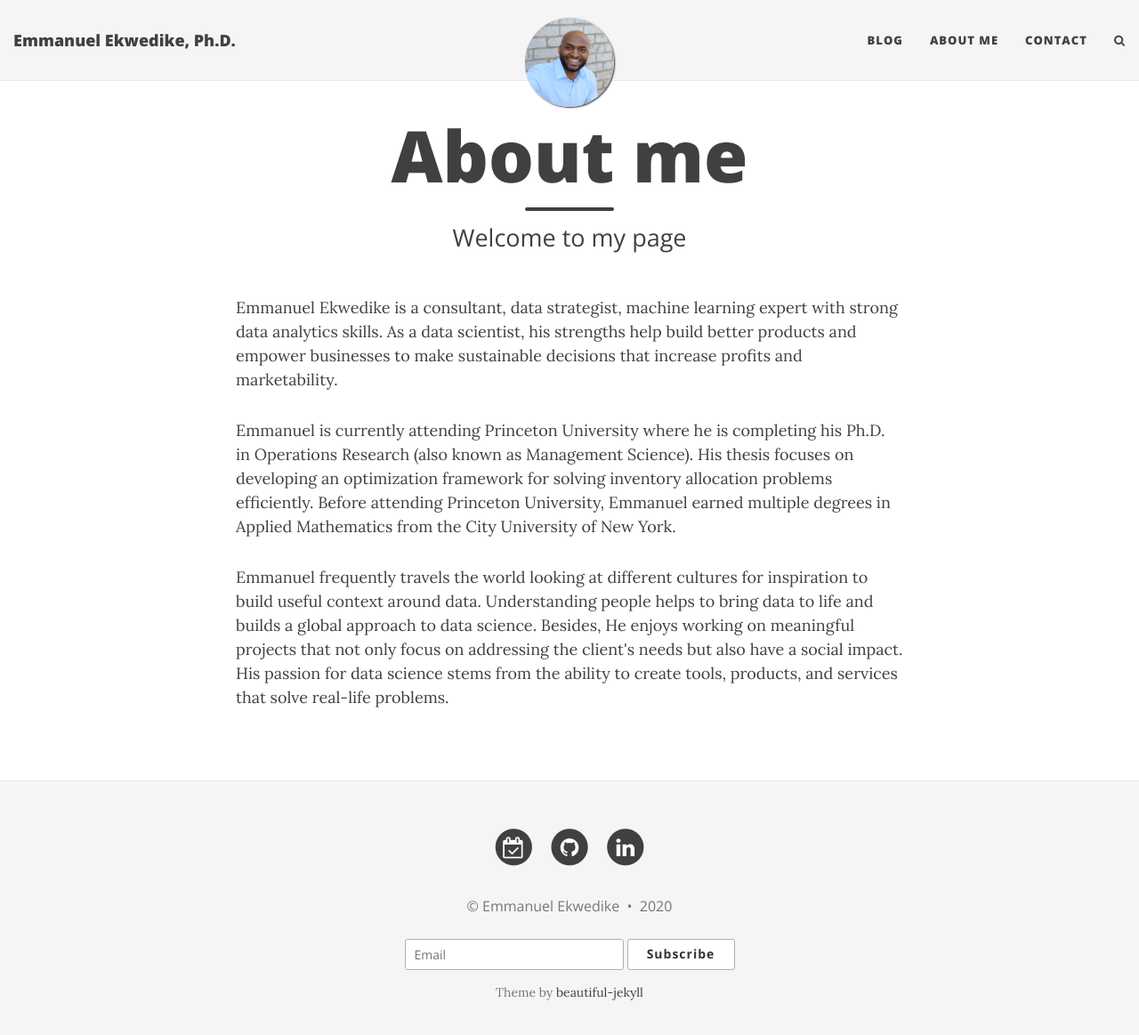
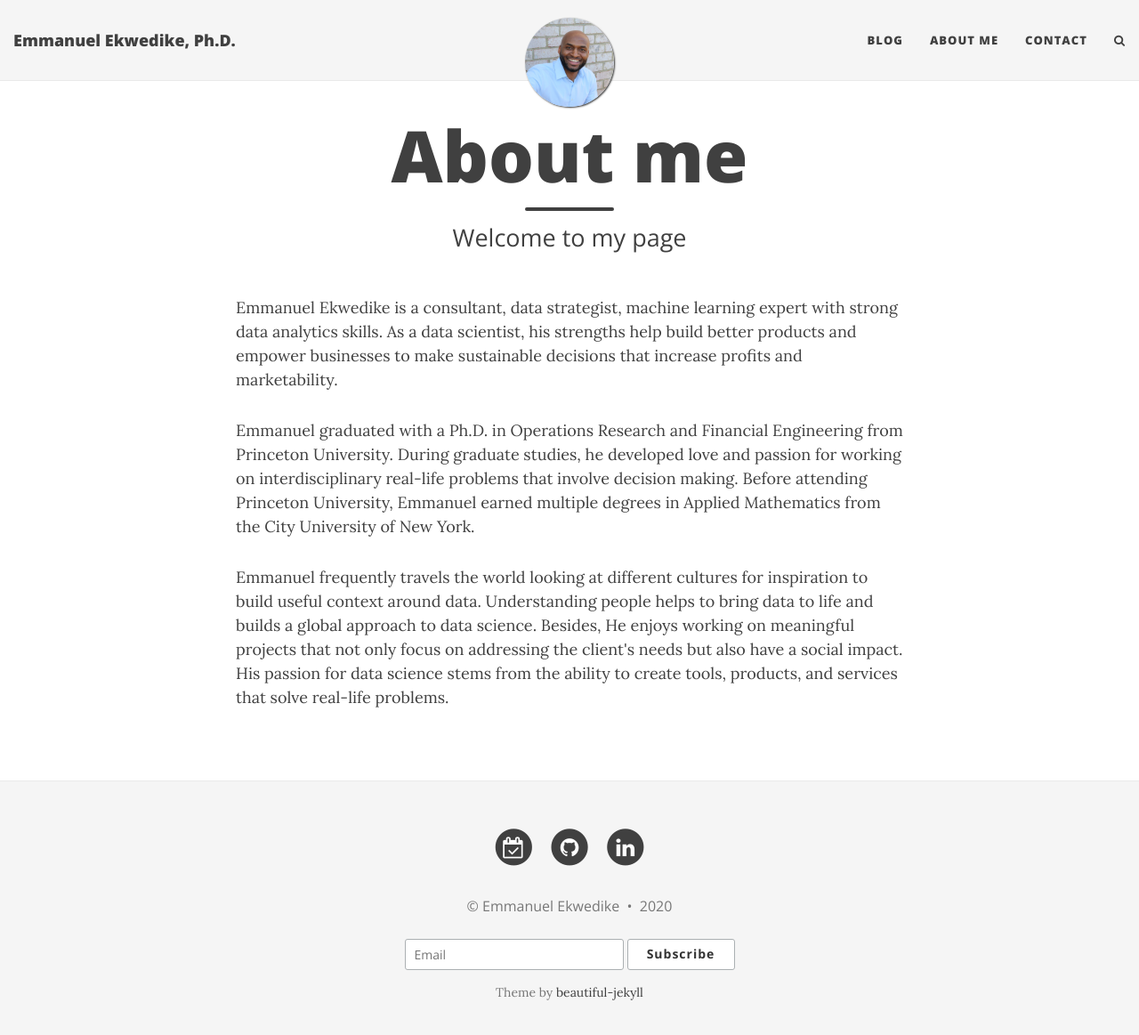
Before and after one commit to eekwedike/eekwedike.github.io, a Jekyll site: the page built from aboutme.md, in a window 1280 px wide and 1176 px high. Shown: the top 1163 px of the window at 89% size. Built offline with Jekyll 4.4.1, drawn with Linux system fonts in a browser that asks for light colours; nearby versions of some CDN libraries.

Commit message:
update aboutme.md

```diff
--- a/aboutme.md
+++ b/aboutme.md
@@ -9,7 +9,7 @@ Emmanuel Ekwedike is a consultant, data strategist, machine learning expert with
 </p>
 
 <p>
-Emmanuel is currently attending Princeton University where he is completing his Ph.D. in Operations Research (also known as Management Science). His thesis focuses on developing an optimization framework for solving inventory allocation problems efficiently. Before attending Princeton University, Emmanuel earned multiple degrees in Applied Mathematics from the City University of New York.
+Emmanuel graduated with a Ph.D. in Operations Research and Financial Engineering from Princeton University. During graduate studies, he developed love and passion for working on interdisciplinary real-life problems that involve decision making. Before attending Princeton University, Emmanuel earned multiple degrees in Applied Mathematics from the City University of New York.
 </p>
 
 <p>
```
